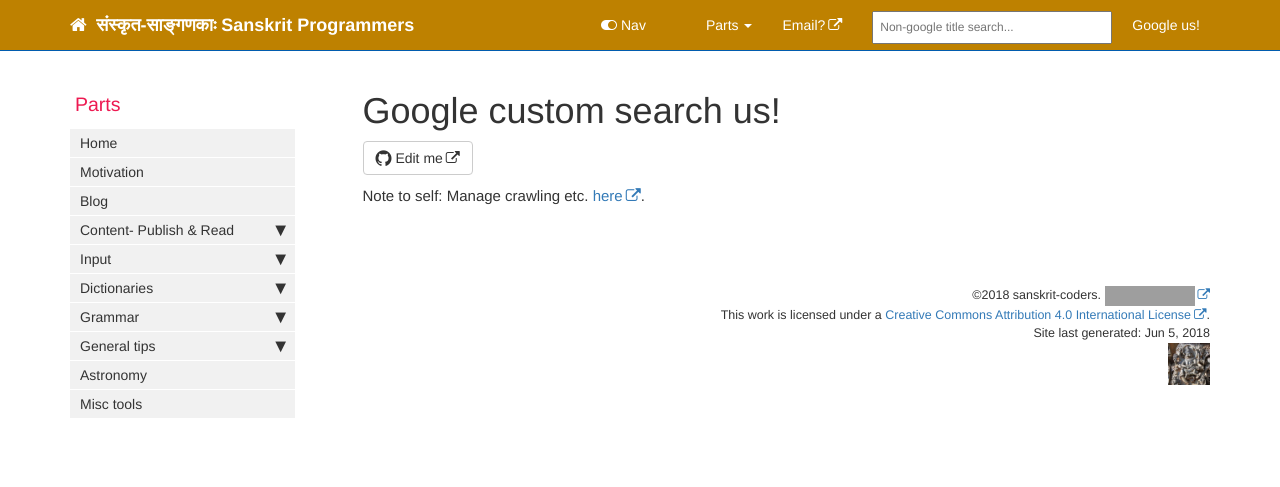
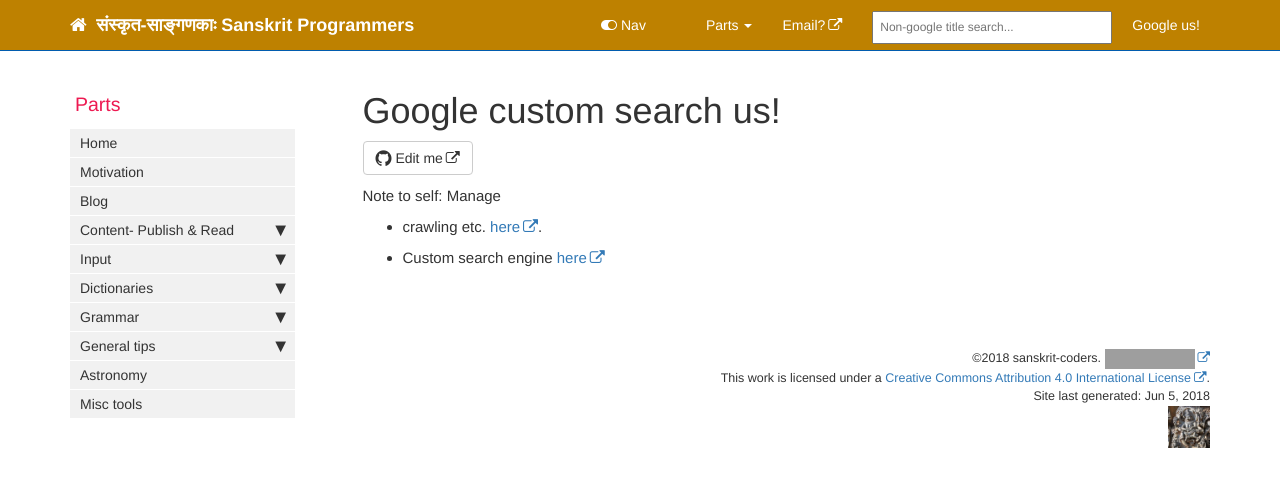
Before and after one commit to sanskrit-coders/jekyll-site-archived, a Jekyll site: the page built from google-us.md, in a window 1280 px wide. Shown: the top 487 px of the page. Built offline with Jekyll 4.4.1, drawn with Linux system fonts in a browser that asks for light colours; nearby versions of some CDN libraries; comment, search, counter and statistics services are not loaded; grey boxes are pictures that could not be loaded.

Commit message:
Update search page.

```diff
--- a/google-us.md
+++ b/google-us.md
@@ -7,4 +7,6 @@
 <!--Google custom search-->
 {{ site.google_custom_search_code }}
 <!--Google custom search-->
-Note to self: Manage crawling etc. [here](https://www.google.com/webmasters/tools/home?hl=en).
+Note to self: Manage
+- crawling etc. [here](https://www.google.com/webmasters/tools/home?hl=en).
+- Custom search engine [here](https://cse.google.com/cse/)
```
